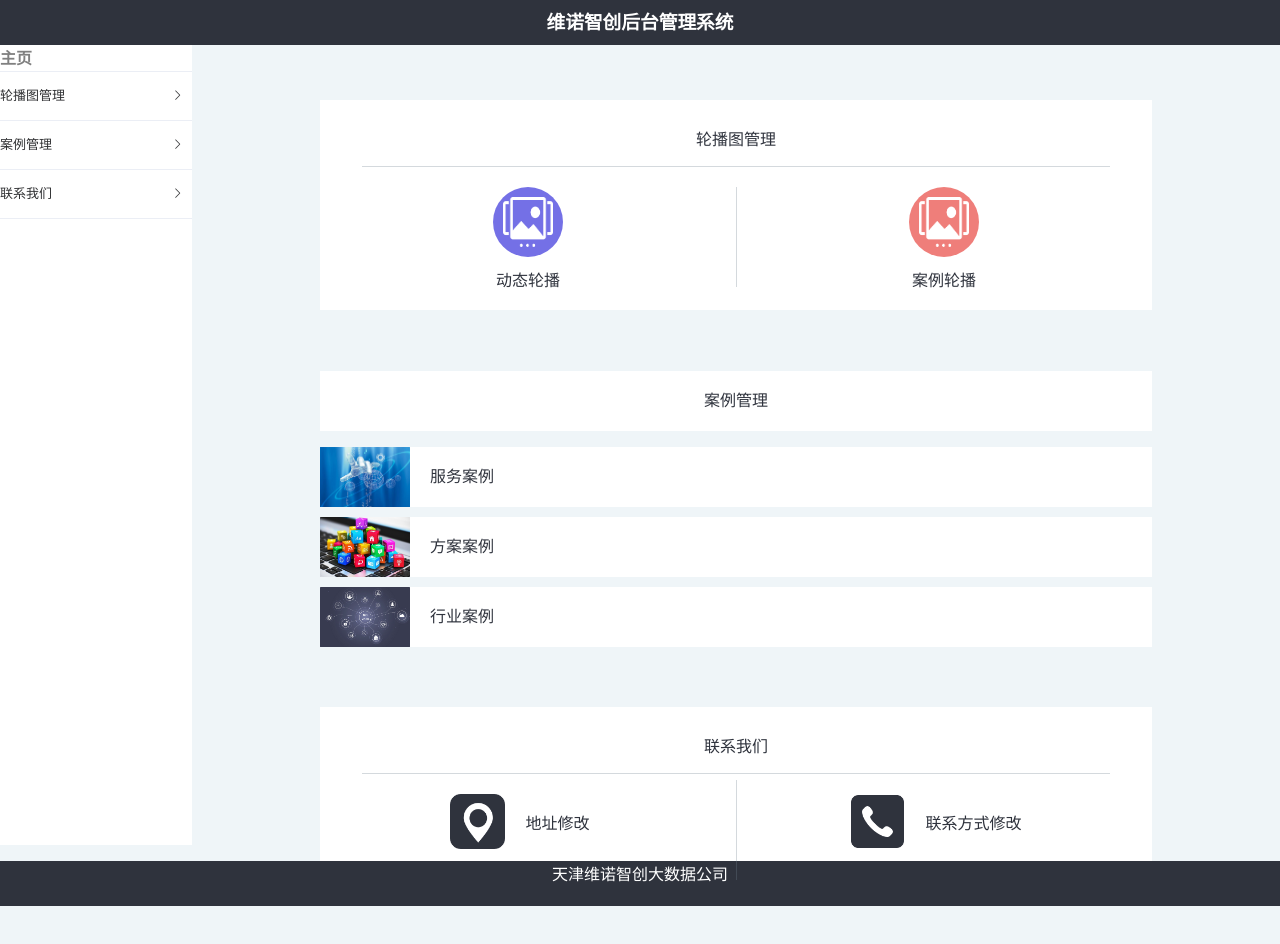
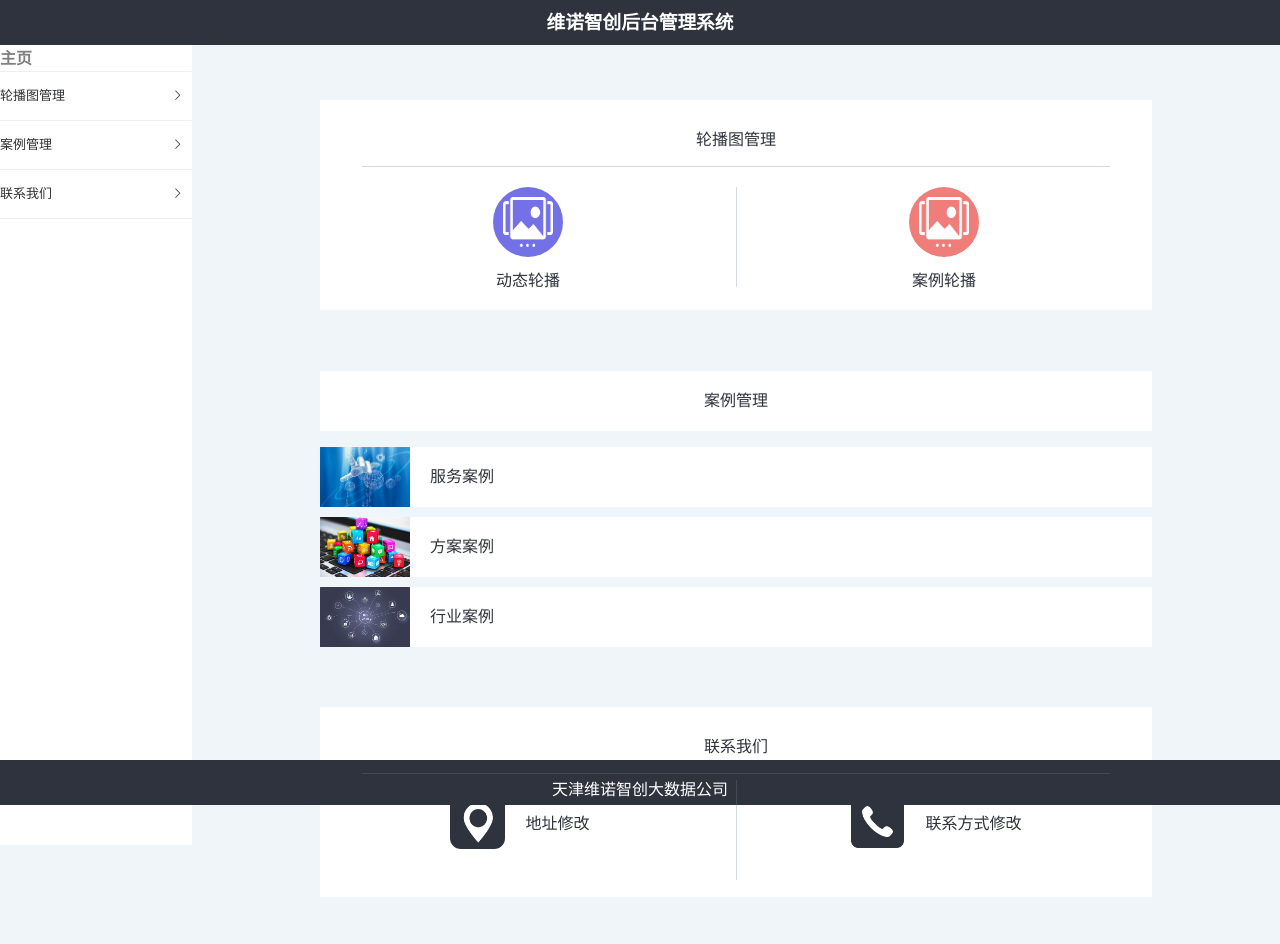
Before and after one commit to dyk98/weinuo_home, a Vue app in the folder backstage/: page / in a window 1280 px wide. Shown: the top 944 px of the page. Built offline with nearby package versions, Linux system fonts and the light colour scheme.

Commit message:
fixed底部

```diff
--- a/backstage/src/App.vue
+++ b/backstage/src/App.vue
@@ -2,9 +2,11 @@
     <div id="app">
 
         <div class="head" >
-
             <div class="top_bar">
                 <h3>维诺智创后台管理系统</h3>
+            </div>
+            <div class="foot_bar">
+                <p>天津维诺智创大数据公司</p>
             </div>
             <div class="left_bar">
                 <el-collapse-transition>
@@ -49,9 +51,7 @@
                 </el-collapse-transition>
 
             </div>
-            <div class="foot_bar">
-                <p>天津维诺智创大数据公司</p>
-            </div>
+
         </div>
 
         <div style="height: 30px;"></div>
@@ -97,9 +97,13 @@
     }
     .foot_bar {
         margin: 0;
+        width: 100%;
         height: 45px;
         background-color: #2f333d;
         color: white;
+        position: absolute;
+        z-index: 99;
+        top: 95%;
     }
     .top_bar {
         margin: 0;
```
